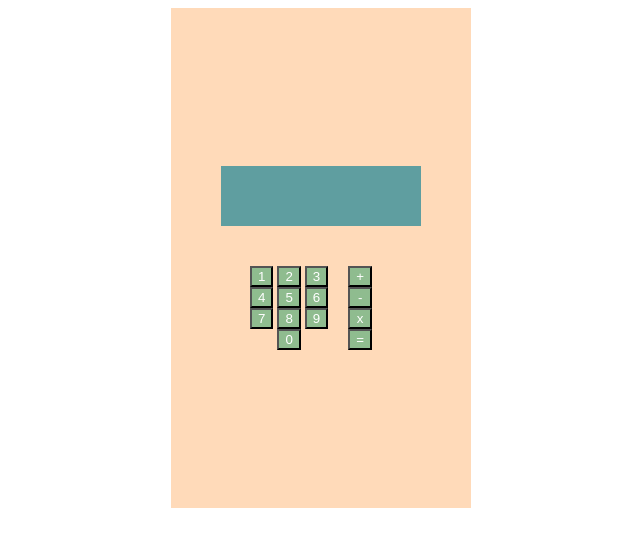
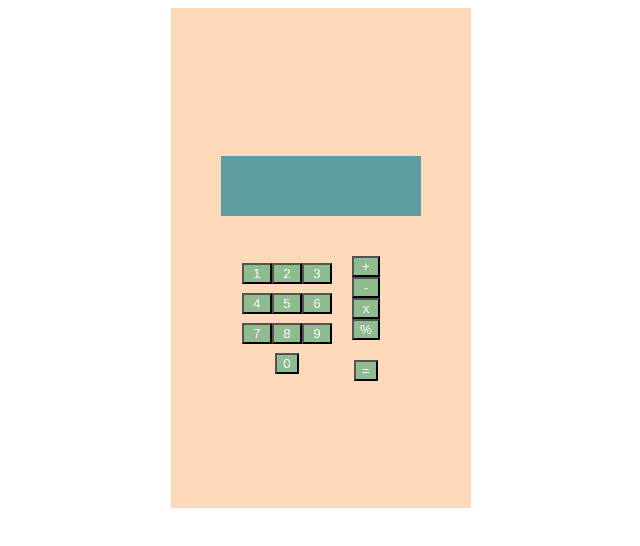
Before and after one commit to pjleclair/calculator, a plain HTML site: page index.html in a window 1280 px wide. Shown: the whole page, without its empty margins (319-959 px from the left). Drawn offline with Linux system fonts and the light colour scheme.

Commit message:
Add initial calculator functions

```diff
--- a/index.html
+++ b/index.html
@@ -13,28 +13,29 @@
         <div class="display"></div>
         <div class="calculator-buttons">
             <div class="number-box">
-                <div class="top-nums">
-                    <button>1</button>
-                    <button>2</button>
-                    <button>3</button>
+                    <button class="calc-num">1</button>
+                    <button class="calc-num">2</button>
+                    <button class="calc-num">3</button>
+                    <button class="calc-num">4</button>
+                    <button class="calc-num">5</button>
+                    <button class="calc-num">6</button>
+                    <button class="calc-num">7</button>
+                    <button class="calc-num">8</button>
+                    <button class="calc-num">9</button>
+                    <div>
+                        <button class="calc-num">0</button>
+                    </div>
+            </div>
+            <div class="right-buttons">
+                <div class="function-box">
+                    <button class="function">+</button>
+                    <button class="function">-</button>
+                    <button class="function">x</button>
+                    <button class="function">%</button>
                 </div>
-                <div class="mid-nums">
-                    <button>4</button>
-                    <button>5</button>
-                    <button>6</button>
+                <div class="equals-box">
+                    <button class="equals-button">=</button>
                 </div>
-                <div class="bottom-nums">
-                    <button>7</button>
-                    <button>8</button>
-                    <button>9</button>
-                </div>
-                <button>0</button>
-            </div>
-            <div class="function-box">
-                <button class="function">+</button>
-                <button class="function">-</button>
-                <button class="function">x</button>
-                <button class="function">=</button>
             </div>
         </div>
     </div>
--- a/javascript.js
+++ b/javascript.js
@@ -0,0 +1,15 @@
+function add(a,b) {
+	return a+b;
+};
+
+function subtract(a,b) {
+    return a-b;
+};
+
+function divide(a,b) {
+    return (a/b);
+};
+
+function multiply(a,b) {
+  return a*b;
+};
--- a/style.css
+++ b/style.css
@@ -23,13 +23,33 @@
 
 .calculator-buttons {
     display: flex;
+    justify-content: center;
+    align-items: center;
 }
 
 .number-box {
+    height: 120px;
+    width: 90px;
+    margin-top: 20px;
     display: flex;
     justify-content: center;
     align-items: center;
-    flex-flow: column wrap;
+    flex-flow: row wrap;
+}
+
+.equals-box {
+    display: flex;
+}
+
+.calc-num {
+    flex: 1 1 10%;
+}
+
+.right-buttons {
+    display: flex;
+    justify-content: center;
+    align-items: center;
+    flex-direction: column;
 }
 
 button {
```
